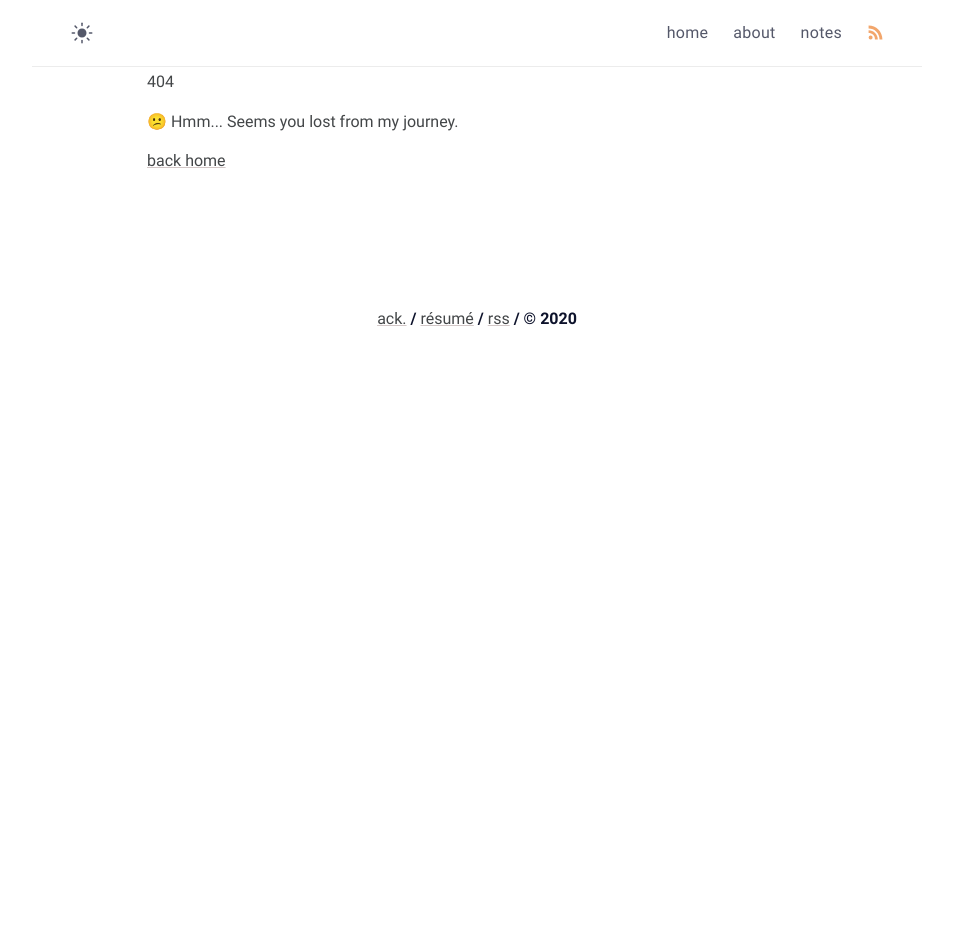
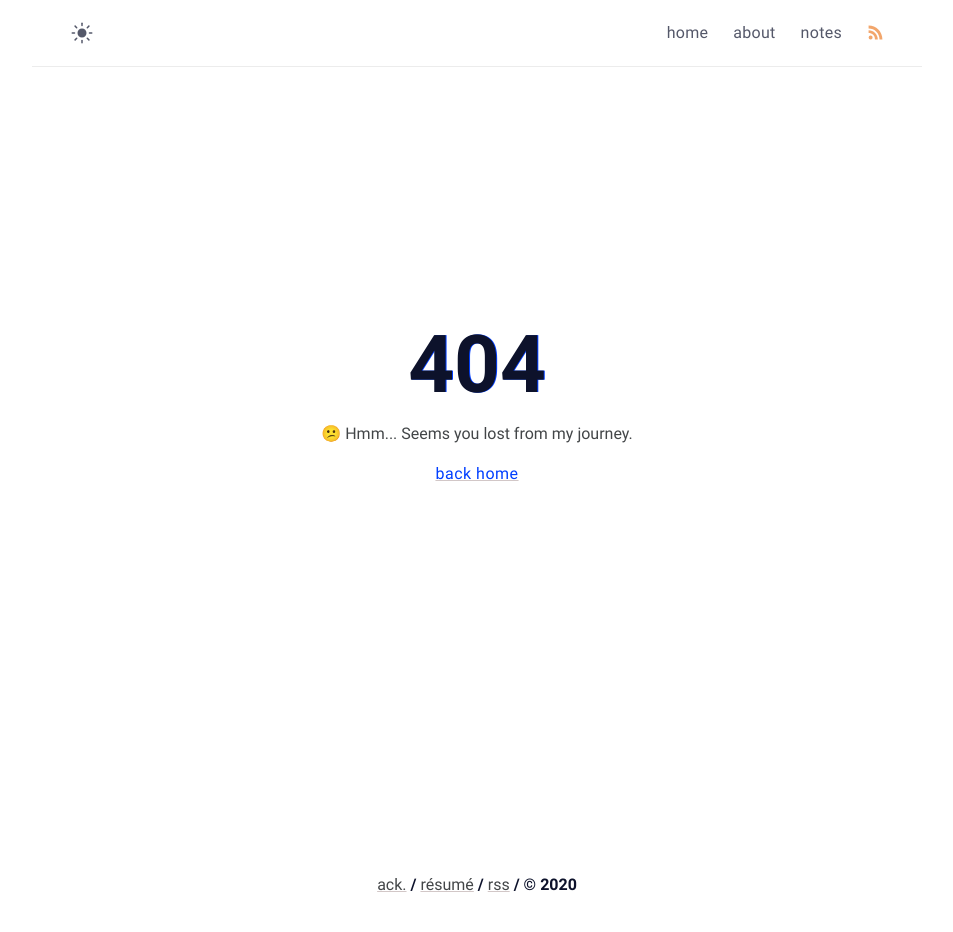
Before and after one commit to piharpi/piharpi.com, a Jekyll site: the page built from 404.md, in a window 1280 px wide. Shown: the whole page, without its empty margins (163-1116 px from the left). Built offline with Jekyll 4.4.1, drawn with Linux system fonts in a browser that asks for light colours; before the commit the page ends 900 px from its top, so only the background shows below that.

Commit message:
enable dark mode for 404 page

```diff
--- a/_sass/bangsring/_dark.scss
+++ b/_sass/bangsring/_dark.scss
@@ -184,4 +184,21 @@
       }
     }
   }
+
+  // 404 Page
+  .wrapper.not-found {
+    .title {
+      color: $dark-white;
+      text-shadow: 1px 0px 0px $dark-text-link-blue;
+    }
+    .phrase {
+      color: $dark-text-base-color;
+    }
+    .solution {
+      color: $dark-text-link-blue;
+    }
+    .solution:hover {
+      color: $dark-text-link-blue-active;
+    }
+  }
 }
--- a/_sass/bangsring/_layout.scss
+++ b/_sass/bangsring/_layout.scss
@@ -266,3 +266,28 @@
     color: $black;
   }
 }
+
+.wrapper.not-found {
+  text-align: center;
+  display: flex;
+  justify-content: center;
+  flex-direction: column;
+  height: 75vh;
+  .title {
+    font-size: 5em;
+    font-weight: $bold-weight;
+    line-height: 1.1;
+    color: $black;
+    text-shadow: 1px 0px 0px $text-link-blue;
+  }
+  .phrase {
+    color: $text-base-color;
+  }
+  .solution {
+    color: $text-link-blue;
+    letter-spacing: 0.5px;
+  }
+  .solution:hover {
+    color: $text-link-blue-active;
+  }
+}
```
